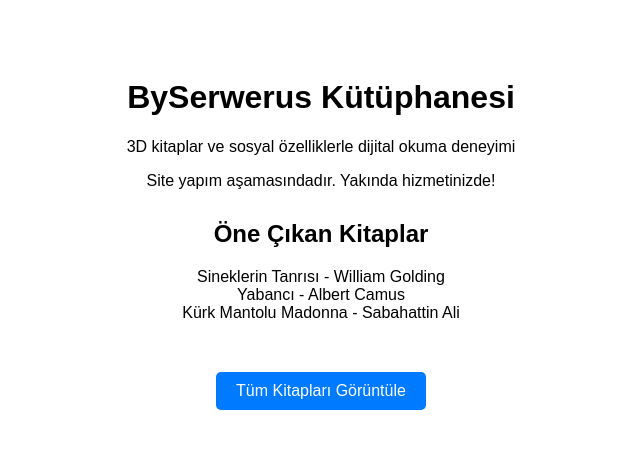
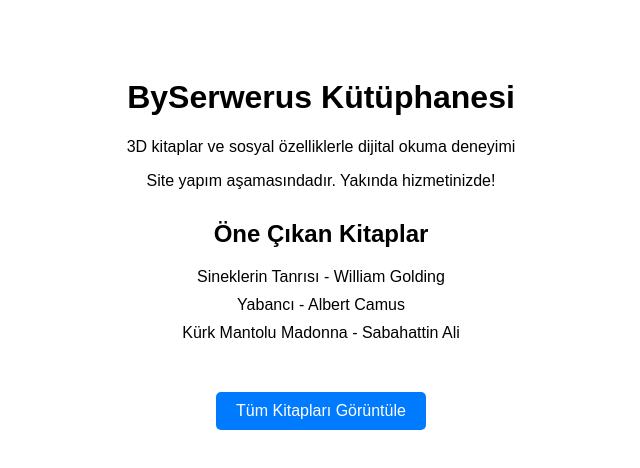
Before and after one commit to xlaedri/byserwerus-kutuphanesi, a Next.js app: page / in a window 1280 px wide. Shown: the top 468 px of the page, without its empty margins (319-959 px from the left). Built offline with nearby package versions, Linux system fonts and the light colour scheme.

Commit message:
Update index.js

```diff
--- a/pages/index.js
+++ b/pages/index.js
@@ -7,15 +7,17 @@ export default function Home() {
 
       <div style={{ marginTop: '30px' }}>
         <h2>Öne Çıkan Kitaplar</h2>
-        <ul style={{ listStyle: 'none', padding: 0 }}>
-          <li>Sineklerin Tanrısı - William Golding</li>
-          <li>Yabancı - Albert Camus</li>
-          <li>Kürk Mantolu Madonna - Sabahattin Ali</li>
+        <ul style={{ listStyleType: 'none', padding: 0 }}>
+          <li style={{ marginBottom: '10px' }}>Sineklerin Tanrısı - William Golding</li>
+          <li style={{ marginBottom: '10px' }}>Yabancı - Albert Camus</li>
+          <li style={{ marginBottom: '10px' }}>Kürk Mantolu Madonna - Sabahattin Ali</li>
         </ul>
       </div>
 
       <div style={{ marginTop: '30px' }}>
-        <a href="/kitaplar" style={{
+        <a
+          href="/kitaplar"
+          style={{
             display: 'inline-block',
             padding: '10px 20px',
             backgroundColor: '#007bff',
@@ -23,10 +25,11 @@ export default function Home() {
             textDecoration: 'none',
             borderRadius: '5px',
             marginTop: '20px'
-        }}>
+          }}
+        >
           Tüm Kitapları Görüntüle
         </a>
       </div>
     </div>
-  )
+  );
 }
```
Lines whose indentation alone changed are shown as unchanged.
